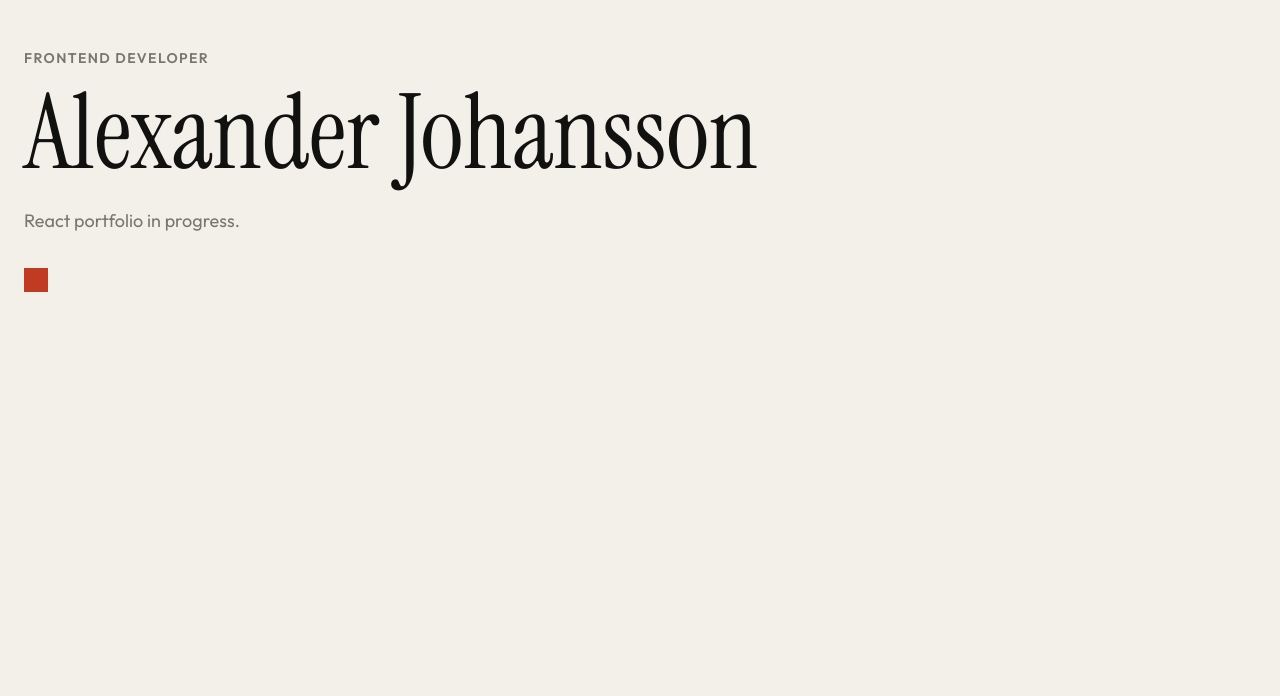
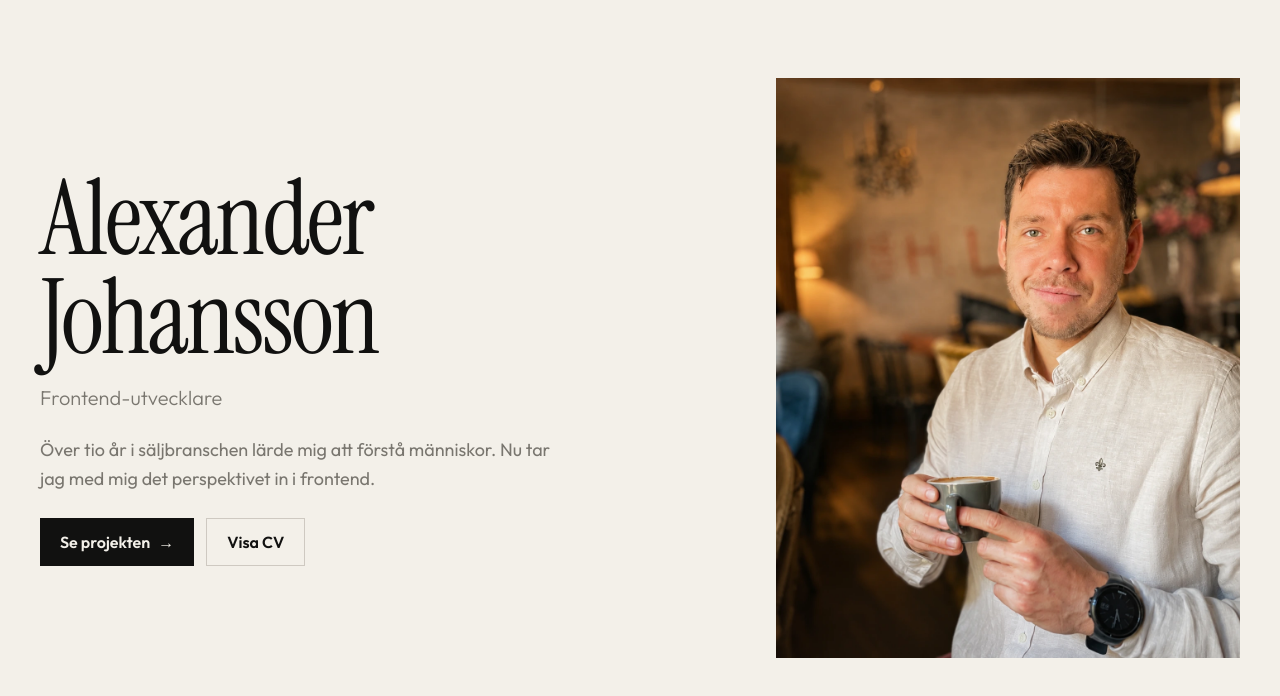
Before and after one commit to AlexJCodes/alexander-johansson-portfolio-react, a React (Vite) app: page / in a window 1280 px wide. Shown: the top 696 px of the page. Built offline with nearby package versions, Linux system fonts and the light colour scheme.

Commit message:
feat: build hero section

```diff
--- a/src/App.tsx
+++ b/src/App.tsx
@@ -1,21 +1,9 @@
+import HeroSection from "./sections/HeroSection";
+
 function App() {
   return (
-    <main className="min-h-screen bg-background px-6 py-12 text-foreground">
-      <div className="mx-auto max-w-content">
-        <p className="font-body text-sm font-semibold tracking-label text-muted uppercase">
-          Frontend Developer
-        </p>
-
-        <h1 className="mt-4 max-w-4xl font-display text-display leading-display">
-          Alexander Johansson
-        </h1>
-
-        <p className="mt-6 max-w-xl font-body text-lg leading-body text-muted">
-          React portfolio in progress.
-        </p>
-
-        <div className="mt-8 size-6 bg-accent" />
-      </div>
+    <main>
+      <HeroSection />
     </main>
   );
 }
--- /dev/null
+++ b/src/sections/HeroSection.tsx
@@ -0,0 +1,58 @@
+import heroImage from "../assets/images/alexander-johansson-hero.webp";
+
+function HeroSection() {
+  return (
+    <section aria-labelledby="hero-title">
+      <div className="mx-auto grid min-h-[calc(100svh-4rem)] max-w-content items-center gap-12 px-5 py-12 lg:grid-cols-[minmax(0,1fr)_minmax(22rem,29rem)] lg:gap-24 lg:px-10">
+        <div>
+          <h1
+            id="hero-title"
+            className="max-w-[10ch] font-display text-display leading-display tracking-tight"
+          >
+            Alexander
+            <span className="block">Johansson</span>
+          </h1>
+
+          <p className="mt-4 text-xl font-light text-muted">Frontend-utvecklare</p>
+
+          <p className="mt-6 max-w-lg text-lg leading-body text-muted">
+            Över tio år i säljbranschen lärde mig att förstå människor. Nu tar jag med mig det
+            perspektivet in i frontend.
+          </p>
+
+          <div className="mt-6 flex flex-wrap gap-3">
+            <a
+              href="#projekt"
+              className="inline-flex min-h-12 items-center justify-center gap-2 bg-foreground px-5 text-base font-semibold text-background transition-opacity hover:opacity-80"
+            >
+              Se projekten
+              <span aria-hidden="true">→</span>
+            </a>
+
+            <a
+              href="/documents/alexander-johansson-cv.pdf"
+              target="_blank"
+              rel="noopener"
+              className="inline-flex min-h-12 items-center justify-center border border-border px-5 text-base font-semibold text-foreground transition-colors hover:border-foreground"
+            >
+              Visa CV
+            </a>
+          </div>
+        </div>
+
+        <div className="aspect-4/5 w-full max-w-lg bg-surface lg:max-w-none">
+          <img
+            src={heroImage}
+            alt="Porträtt av Alexander Johansson med en kaffekopp i handen"
+            width={800}
+            height={1000}
+            fetchPriority="high"
+            className="h-full w-full object-cover"
+          />
+        </div>
+      </div>
+    </section>
+  );
+}
+
+export default HeroSection;
```
Also changed, not shown: src/assets/images/alexander-johansson-hero.webp (added).
